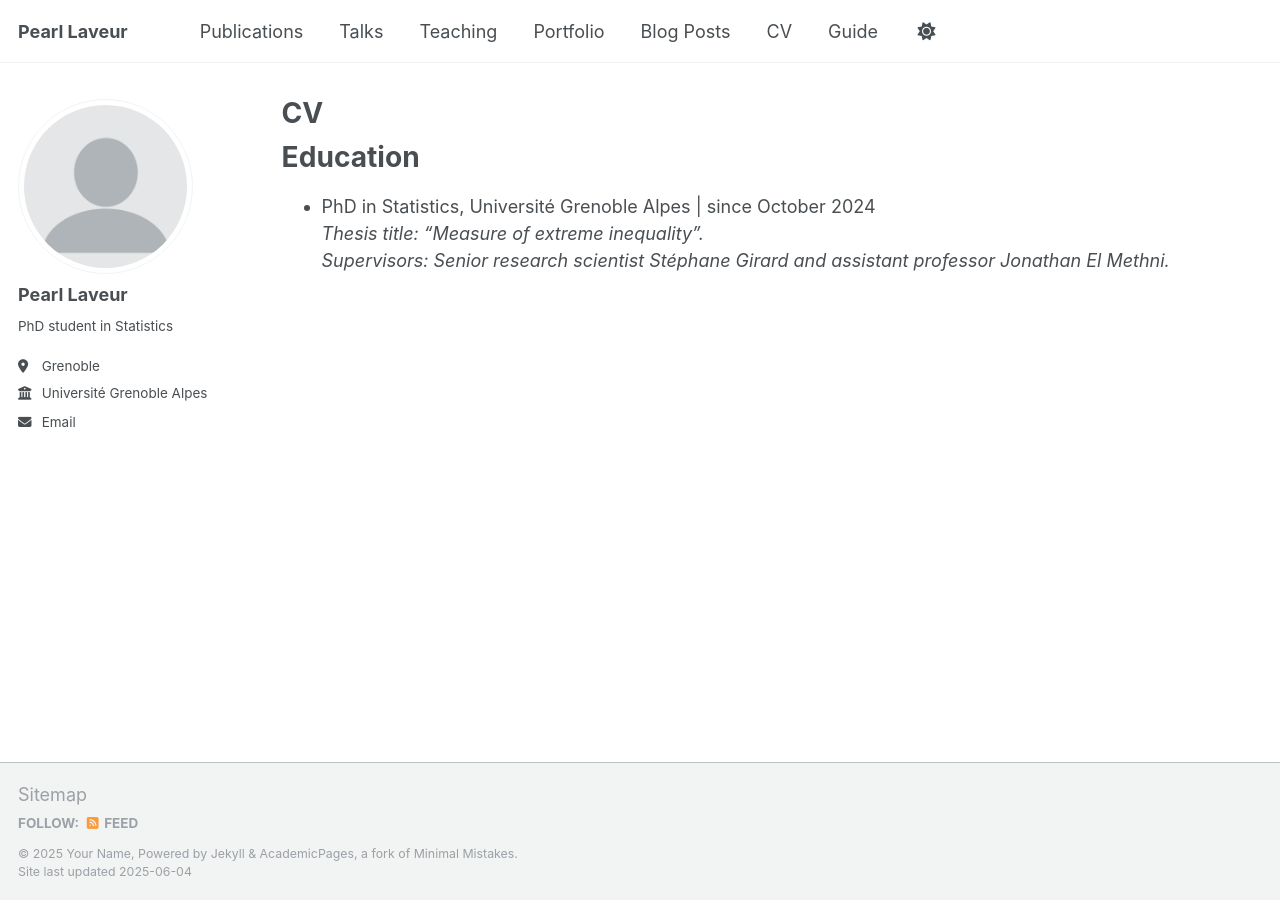
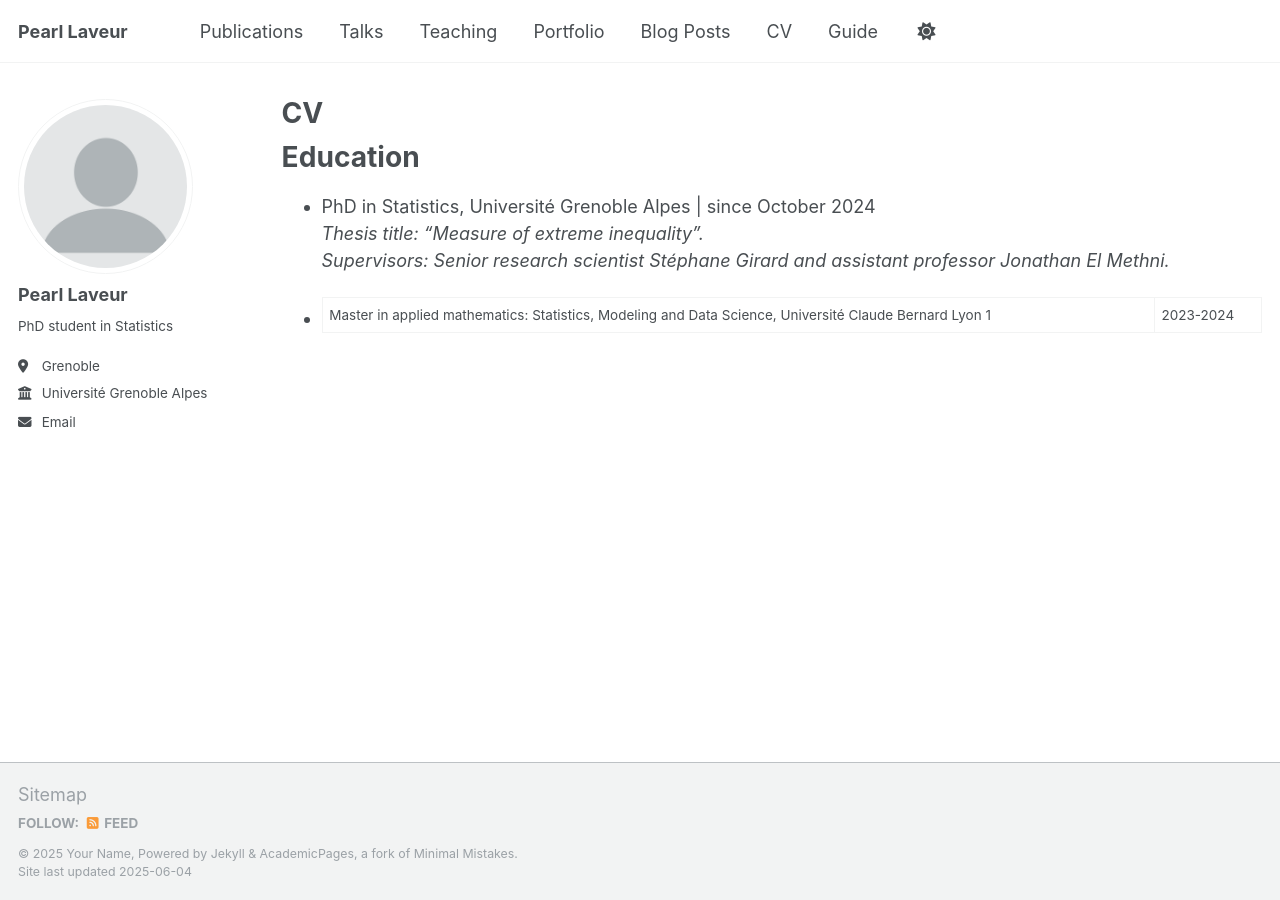
Before and after one commit to pearllaveur/pearllaveur.github.io, a Jekyll site: the page built from _pages/cv.md, in a window 1280 px wide. Built offline with Jekyll 4.4.1, drawn with Linux system fonts in a browser that asks for light colours.

Commit message:
updatecv

```diff
--- a/_pages/cv.md
+++ b/_pages/cv.md
@@ -15,3 +15,5 @@ Education
 * PhD in Statistics, Université Grenoble Alpes | since October 2024
   *Thesis title: "Measure of extreme inequality".*
   *Supervisors: Senior research scientist Stéphane Girard and assistant professor Jonathan El Methni.*
+
+* Master in applied mathematics: Statistics, Modeling and Data Science, Université Claude Bernard Lyon 1 | 2023-2024
```
